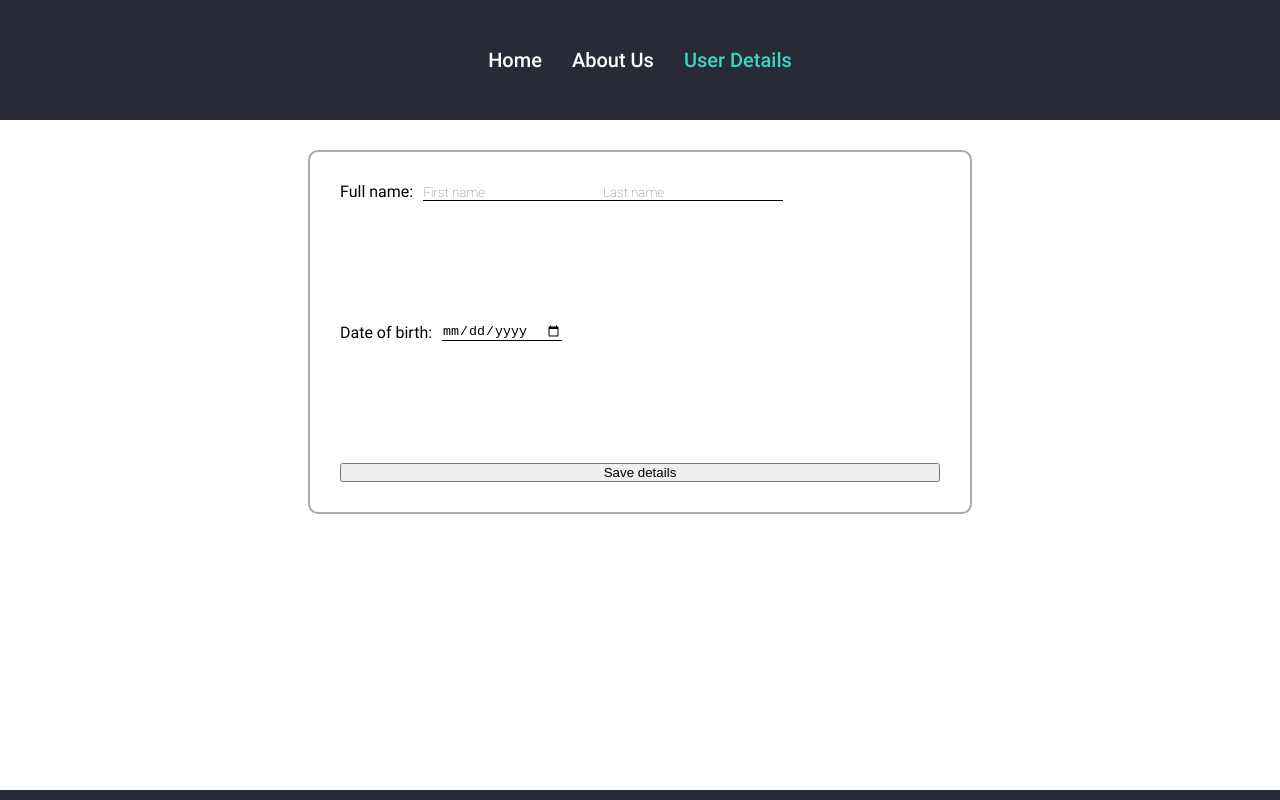
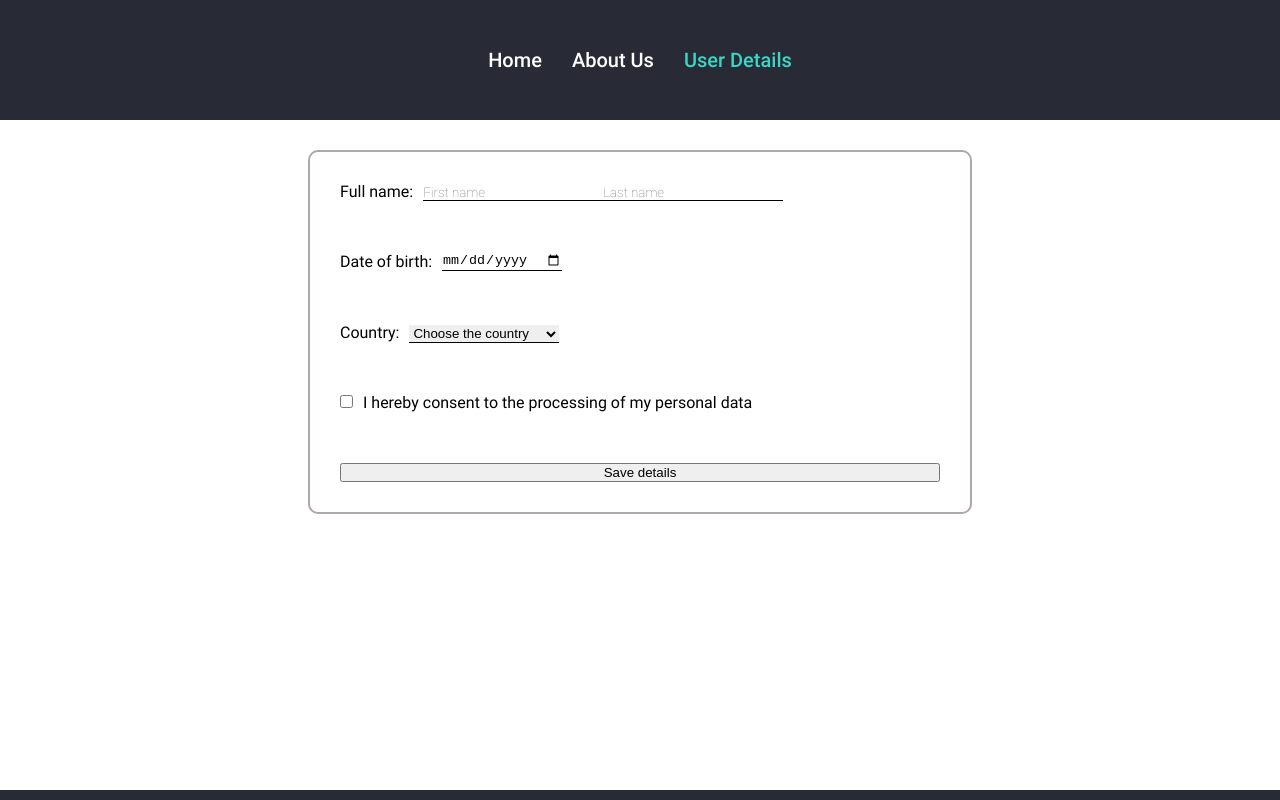
Before and after one commit to shevelevbv/RSS-React-March2023, a React (Vite) app in the folder components/: page /user in a window 1280 px wide. Built offline with nearby package versions, Linux system fonts and the light colour scheme.

Commit message:
feat: modify validation for consent input using hooks

```diff
--- a/components/src/components/UserCard.tsx
+++ b/components/src/components/UserCard.tsx
@@ -31,10 +31,10 @@ class UserCard extends React.Component<IPropsType> {
         {/*  <span>Gender:</span>*/}
         {/*  <span>{this.props.userDetails.gender}</span>*/}
         {/*</div>*/}
-        {/*<div className="user-card__info">*/}
-        {/*  <span>Country:</span>*/}
-        {/*  <span>{this.props.userDetails.country}</span>*/}
-        {/*</div>*/}
+        <div className="user-card__info">
+          <span>Country:</span>
+          <span>{this.props.userDetails.country}</span>
+        </div>
       </div>
     );
   };
--- a/components/src/components/UserFormHooks.tsx
+++ b/components/src/components/UserFormHooks.tsx
@@ -19,6 +19,7 @@ interface IFormInput {
   name: string;
   lastName: string;
   date: string;
+  country: string;
 }
 
 const UserFormHooks = (props: IPropsType): JSX.Element => {
@@ -29,9 +30,11 @@ const UserFormHooks = (props: IPropsType): JSX.Element => {
     clearErrors,
     formState: { errors },
     getValues,
+    watch,
     reset,
   } = useForm<FieldValues>();
   const [isSubmitted, setIsSubmitted] = useState(false);
+  const consentGiven = watch('consent');
 
   const validateNameInput = (refName: string): IErrors => {
     const errors: IErrors = {};
@@ -72,25 +75,24 @@ const UserFormHooks = (props: IPropsType): JSX.Element => {
     }
     return errors;
   };
-  // //
-  // // const validateCountrySelect = (): IErrors => {
-  // //   const errors: IErrors = {};
-  // //   const nothingSelected = !countrySelect.current?.value;
-  // //   if (nothingSelected) {
-  // //     errors.country = 'Please choose your country';
-  // //   }
-  // //   return errors;
-  // // };
-  // //
-  // // const validateConsentInput = (): IErrors => {
-  // //   const errors: IErrors = {};
-  // //   const noConsent = !consentInput.current?.checked;
-  // //   if (noConsent) {
-  // //     errors.consent = 'You should agree to the terms';
-  // //   }
-  // //   return errors;
-  // // };
-  // //
+
+  const validateCountrySelect = (): IErrors => {
+    const errors: IErrors = {};
+    const nothingSelected = !getValues('country');
+    if (nothingSelected) {
+      errors.country = { message: 'Please choose your country' };
+    }
+    return errors;
+  };
+
+  const validateConsentInput = (): IErrors => {
+    const errors: IErrors = {};
+    if (!consentGiven) {
+      errors.consent = { message: 'You should agree to the terms' };
+    }
+    return errors;
+  };
+
   // // const validateGenderInput = (): IErrors => {
   // //   const errors: IErrors = {};
   // //   const nothingChecked = this.genderRadioInputs.every(
@@ -122,8 +124,8 @@ const UserFormHooks = (props: IPropsType): JSX.Element => {
       ...validateNameInput('name'),
       ...validateNameInput('lastName'),
       ...validateDateInput(),
-      // ...validateCountrySelect(),
-      // ...validateConsentInput(),
+      ...validateCountrySelect(),
+      ...validateConsentInput(),
       // ...validateGenderInput(),
       // ...validateFileInput(),
     };
@@ -145,7 +147,7 @@ const UserFormHooks = (props: IPropsType): JSX.Element => {
       name: getValues('name'),
       lastName: getValues('lastName'),
       date: formattedDate,
-      // country: this.countrySelect.current?.value as string,
+      country: getValues('country'),
       // gender: checkedInput.current?.value as string,
       // file: imageURL,
     };
@@ -167,7 +169,7 @@ const UserFormHooks = (props: IPropsType): JSX.Element => {
     if (noErrors) {
       completeProcessingForm();
     } else {
-      Object.keys(errors).forEach(key => {
+      Object.keys(errors).forEach((key: string) => {
         setError(key, errors[key]);
       });
     }
@@ -180,11 +182,11 @@ const UserFormHooks = (props: IPropsType): JSX.Element => {
           <label className="form__label">Full name:</label>
           <div className="form__input_container form__name__input_container">
             <NameInput register={register} placeholder="First name" keyName="name" />
-            <ErrorText errorMessage={errors.name?.message} />
+            <ErrorText errorMessage={errors.name?.message as string} />
           </div>
           <div className="form__input_container form__name__input_container">
             <NameInput register={register} placeholder="Last name" keyName="lastName" />
-            <ErrorText errorMessage={errors.lastName?.message} />
+            <ErrorText errorMessage={errors.lastName?.message as string} />
           </div>
         </div>
         <div className="form__date">
@@ -193,18 +195,18 @@ const UserFormHooks = (props: IPropsType): JSX.Element => {
           </label>
           <div className="form__input_container form__date__input_container">
             <DateInput register={register} />
-            <ErrorText errorMessage={errors.date?.message} />
+            <ErrorText errorMessage={errors.date?.message as string} />
           </div>
         </div>
-        {/*<div className="form__country">*/}
-        {/*  <label htmlFor="country" className="form__label">*/}
-        {/*    Country:*/}
-        {/*  </label>*/}
-        {/*  <div className="form__input_container form__country__input_container">*/}
-        {/*    <CountrySelect countrySelect={this.countrySelect} />*/}
-        {/*    <ErrorText errorMessage={this.state.errors.country} />*/}
-        {/*  </div>*/}
-        {/*</div>*/}
+        <div className="form__country">
+          <label htmlFor="country" className="form__label">
+            Country:
+          </label>
+          <div className="form__input_container form__country__input_container">
+            <CountrySelect register={register} />
+            <ErrorText errorMessage={errors.country?.message as string} />
+          </div>
+        </div>
         {/*<div className="form__gender">*/}
         {/*  <label className="form__label">Gender:</label>*/}
         {/*  <div className="form__gender__input_container">*/}
@@ -225,10 +227,10 @@ const UserFormHooks = (props: IPropsType): JSX.Element => {
         {/*    <ErrorText errorMessage={this.state.errors.file} />*/}
         {/*  </div>*/}
         {/*</div>*/}
-        {/*<div className="form__input_container">*/}
-        {/*  <ConsentInput consentInput={this.consentInput} />*/}
-        {/*  <ErrorText errorMessage={this.state.errors.consent} />*/}
-        {/*</div>*/}
+        <div className="form__input_container">
+          <ConsentInput register={register} />
+          <ErrorText errorMessage={errors.consent?.message as string} />
+        </div>
         {isSubmitted ? (
           <p className="form__saved">The data has been saved successfully</p>
         ) : (
--- a/components/src/components/form-components/ConsentInput.tsx
+++ b/components/src/components/form-components/ConsentInput.tsx
@@ -1,26 +1,20 @@
 import React from 'react';
+import { FieldValues, UseFormRegister } from 'react-hook-form';
 
 interface IPropsType {
-  consentInput: React.RefObject<HTMLInputElement>;
+  register: UseFormRegister<FieldValues>;
 }
-class ConsentInput extends React.Component<IPropsType> {
-  constructor(props: IPropsType) {
-    super(props);
-  }
-  render = () => {
-    return (
+const ConsentInput = ({ register }: IPropsType) => (
   <div>
     <input
       type="checkbox"
       id="consent"
       className="form__consent__input"
-          ref={this.props.consentInput}
+      {...register('consent')}
       role="checkbox-input"
     />
     <label htmlFor="consent">I hereby consent to the processing of my personal data</label>
   </div>
 );
-  };
-}
 
 export default ConsentInput;
--- a/components/src/components/form-components/CountrySelect.tsx
+++ b/components/src/components/form-components/CountrySelect.tsx
@@ -1,18 +1,14 @@
 import React from 'react';
+import { FieldValues, UseFormRegister } from 'react-hook-form';
 
 interface IPropsType {
-  countrySelect: React.RefObject<HTMLSelectElement>;
+  register: UseFormRegister<FieldValues>
 }
-class CountrySelect extends React.Component<IPropsType> {
-  constructor(props: IPropsType) {
-    super(props);
-  }
-  render = () => {
-    return (
+const CountrySelect = ({ register }: IPropsType) => (
   <div>
     <select
       id="country"
-          ref={this.props.countrySelect}
+      {...register('country')}
       className="form__input form__input_country"
       role="country-input"
     >
@@ -27,7 +23,5 @@ class CountrySelect extends React.Component<IPropsType> {
     </select>
   </div>
 );
-  };
-}
 
 export default CountrySelect;
--- a/components/src/pages/UserDetails.tsx
+++ b/components/src/pages/UserDetails.tsx
@@ -8,7 +8,7 @@ export interface IUserDetails {
   name: string;
   lastName: string;
   date: string;
-  // country: string;
+  country: string;
   // gender: string;
   // file: string;
 }
```
Lines whose indentation alone changed are shown as unchanged.
